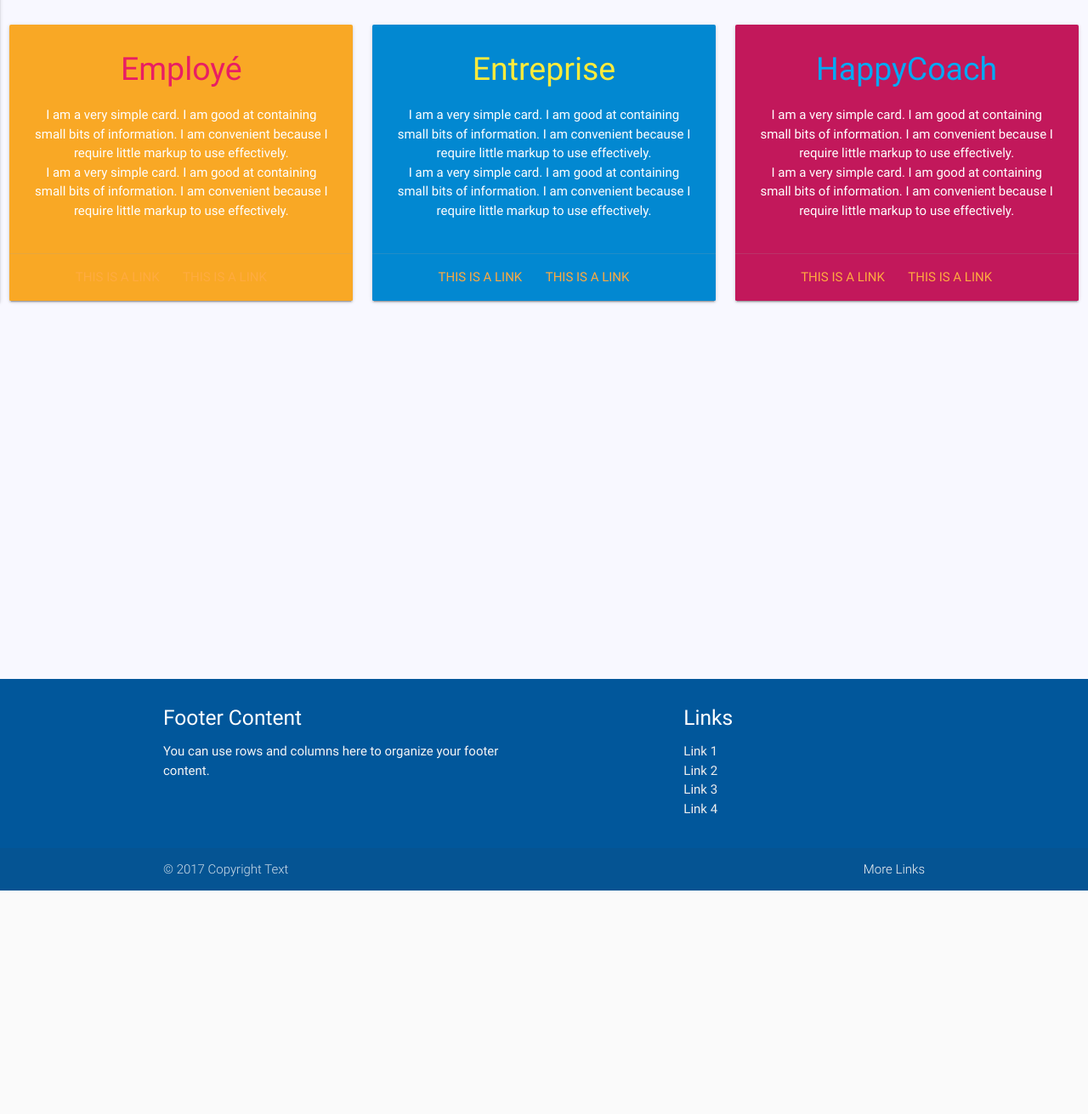
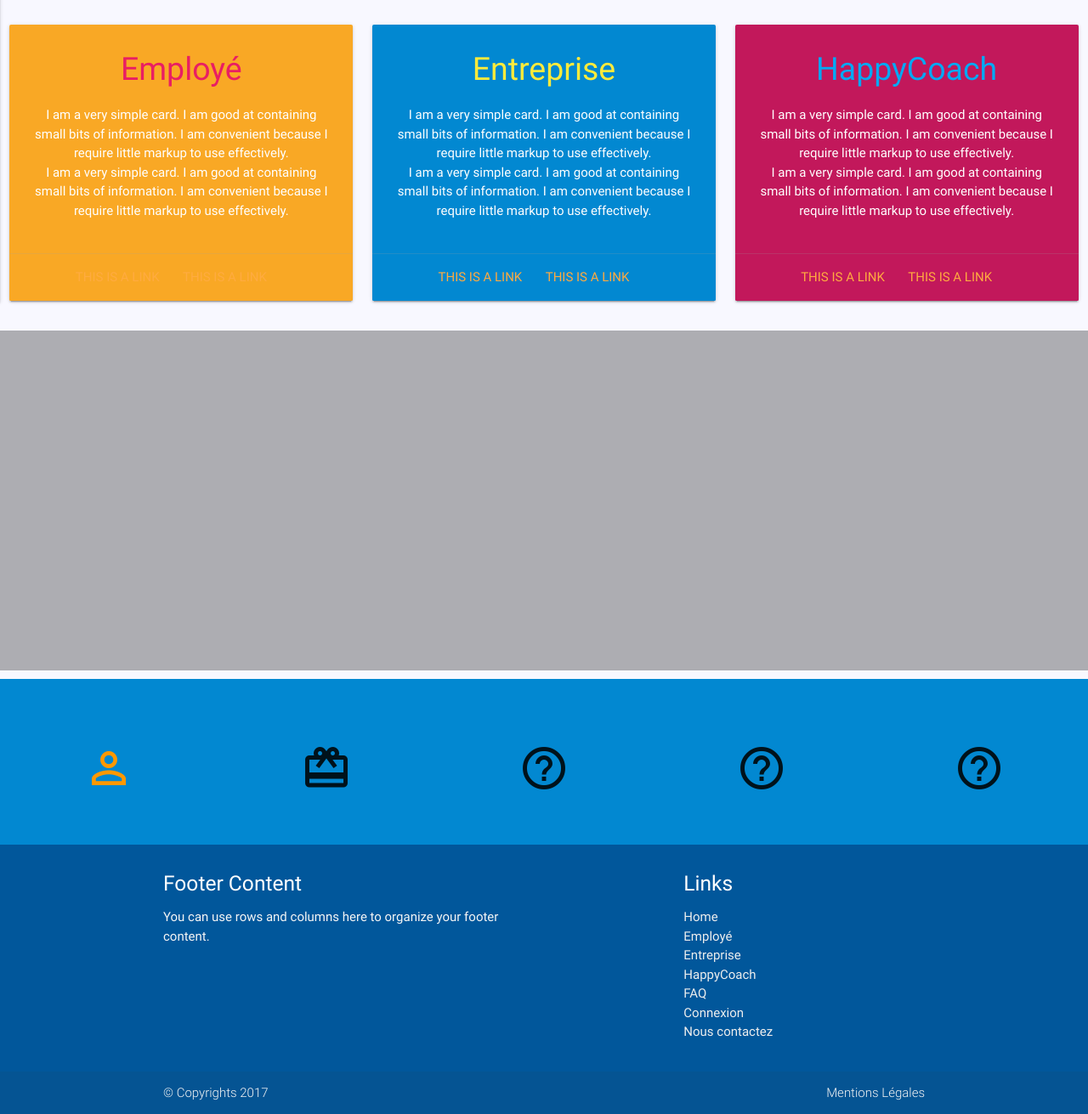
Before and after one commit to WildCodeSchool/Lyon-0917-HappySens, a PHP site: page / in a window 1280 px wide. Shown: the part 505-1816 px from the top of the page at 85% size. Before the commit the page ends 1553 px from the top, so only its background shows below. Run offline with PHP 8.4, Linux system fonts and the light colour scheme; some libraries are stand-ins or nearby versions.

Commit message:
Update all files

```diff
--- a/index.php
+++ b/index.php
@@ -13,6 +13,12 @@
     <?php require './public/includes/jumbotron.php'; ?>
     <section class="Work">
         <?php require './public/includes/cardCategories.php'; ?>
+
+        <section class="Rachid col s12">
+
+        </section>
+    <!--   Emplacement require Fantasia      -->
+
     </section>
 
 
@@ -21,6 +27,10 @@
 
     <!--  include footer  -->
     <div class="row" id="footer">
+        <!--  include icons engagement  -->
+        <?php require './public/includes/iconsEngagement.php'; ?>
+
+        <!--  include footer  -->
         <?php require './public/includes/footer.php'; ?>
     </div>
 </main>
--- a/public/css/style.css
+++ b/public/css/style.css
@@ -11,9 +11,13 @@ main {
   flex: 1 0 auto; }
 
 .Work {
-  width: 100vw;
-  height: 100vh;
+  width: 100%;
+  min-height: 100vh;
   background-color: ghostwhite; }
+
+.Rachid {
+  height: 50vh;
+  background-color: rgba(0, 0, 0, 0.3); }
 
 .btn {
   background-color: darkorange; }
@@ -49,6 +53,15 @@ main {
 .cardTitle {
   font-size: 2.5em; }
 
+.containerIcons {
+  margin-bottom: -2rem; }
+
+.iconsEngagement {
+  padding: 5rem 0 6rem 0;
+  display: flex;
+  flex-wrap: wrap;
+  justify-content: space-around; }
+
 .page-footer {
   margin-bottom: -25px; }
 
@@ -68,9 +81,8 @@ main {
   bottom: 2.5em;
   right: 20px;
   display: none; }
-
-.scrollToTop:hover {
-  -webkit-transition: all ease-in 0.2s;
-  transition: all ease-in 0.2s; }
+  .scrollToTop:hover {
+    -webkit-transition: all ease-in 0.2s;
+    transition: all ease-in 0.2s; }
 
 /*# sourceMappingURL=style.css.map */
--- a/public/includes/footer.php
+++ b/public/includes/footer.php
@@ -8,18 +8,21 @@
             <div class="col l4 offset-l2 s12">
                 <h5 class="white-text">Links</h5>
                 <ul>
-                    <li><a class="grey-text text-lighten-3" href="#!">Link 1</a></li>
-                    <li><a class="grey-text text-lighten-3" href="#!">Link 2</a></li>
-                    <li><a class="grey-text text-lighten-3" href="#!">Link 3</a></li>
-                    <li><a class="grey-text text-lighten-3" href="#!">Link 4</a></li>
+                    <li><a class="grey-text text-lighten-3" href="#!">Home</a></li>
+                    <li><a class="grey-text text-lighten-3" href="#!">Employé</a></li>
+                    <li><a class="grey-text text-lighten-3" href="#!">Entreprise</a></li>
+                    <li><a class="grey-text text-lighten-3" href="#!">HappyCoach</a></li>
+                    <li><a class="grey-text text-lighten-3" href="#!">FAQ</a></li>
+                    <li><a class="grey-text text-lighten-3" href="#!">Connexion</a></li>
+                    <li><a class="grey-text text-lighten-3" href="#!">Nous contactez</a></li>
                 </ul>
             </div>
         </div>
     </div>
     <div class="footer-copyright">
         <div class="container">
-            © <?php echo date(Y); ?> Copyright Text
-            <a class="grey-text text-lighten-4 right" href="#!">More Links</a>
+            <a class="grey-text text-lighten-4 left" href="#!">©  Copyrights <?php echo date(Y); ?></a>
+            <a class="grey-text text-lighten-4 right" href="#!">Mentions Légales</a>
         </div>
     </div>
 </footer>
--- /dev/null
+++ b/public/includes/iconsEngagement.php
@@ -0,0 +1,9 @@
+<section class="row light-blue darken-2 containerIcons">
+    <div class="iconsEngagement" id="iconsEngagement" >
+        <i class="medium material-icons orange-text">person_outline</i>
+        <i class="medium material-icons">redeem</i>
+        <i class="medium material-icons">help_outline</i>
+        <i class="medium material-icons">help_outline</i>
+        <i class="medium material-icons">help_outline</i>
+    </div>
+</section>
--- a/public/includes/navbar.php
+++ b/public/includes/navbar.php
@@ -9,7 +9,7 @@
                 <li><a href="/public/pages/employe.php">Salariés</a></li>
                 <li><a href="/public/pages/happy_coach.php">Happy coachs</a></li>
                 <li><a href="/public/pages/contact.php">Nous contacter</a></li>
-                <li><a class="waves-effect waves-light btn">Connexion<i class="material-icons right">person</i></a></li>
+                <li><a href="#" class="waves-effect waves-light btn">Connexion<i class="material-icons right">person</i></a></li>
             </ul>
             <ul class="side-nav" id="mobile-demo">
                 <li><a href="/index.php">Accueil</a></li>
@@ -17,7 +17,7 @@
                 <li><a href="/public/pages/employe.php">Salariés</a></li>
                 <li><a href="/public/pages/happy_coach.php">Happy coachs</a></li>
                 <li><a href="/public/pages/contact.php">Nous contacter</a></li>
-                <li><a href="/public/pages/log_user.php" class="waves-effect waves-light btn-large">Se Connecter</a></li>
+                <li><a href="#" class="waves-effect waves-light btn">Connexion<i class="material-icons right">person</i></a></li>
             </ul>
         </div>
     </nav>
--- a/public/scss/style.scss
+++ b/public/scss/style.scss
@@ -13,14 +13,18 @@ main {
 }
 //llllllllllllllllllllllllllllllllllllllllllllllllllllllllllllllllllllllllllllllllllllllllllllllllllllllllllllllllllllll
 .Work {
-  width: 100vw;
-  height: 100vh;
+  width: 100%;
+  min-height: 100vh;
   background-color: ghostwhite;
+}
+
+.Rachid {
+  height: 50vh;
+  background-color: rgba(black, 0.3);
 }
 //llllllllllllllllllllllllllllllllllllllllllllllllllllllllllllllllllllllllllllllllllllllllllllllllllllllllllllllllllllll
 
 // Navbar
-
 .btn {
   background-color: darkorange;
 }
@@ -63,6 +67,18 @@ main {
 
 }
 
+// Icons engagement
+.containerIcons {
+  margin-bottom: -2rem;
+}
+.iconsEngagement {
+  padding: 5rem 0 6rem 0;
+  display: flex;
+  flex-wrap: wrap;
+  justify-content: space-around;
+}
+
+
 // Footer
 .page-footer {
   margin-bottom: -25px;
@@ -86,8 +102,8 @@ main {
   bottom: 2.5em;
   right: 20px;
   display: none;
+  &:hover{
+    -webkit-transition:all ease-in 0.2s;
+    transition:all ease-in 0.2s;
+  }
 }
-.scrollToTop:hover{
-  -webkit-transition:all ease-in 0.2s;
-  transition:all ease-in 0.2s;
-}
```
Also changed, not shown: 1 other file.
